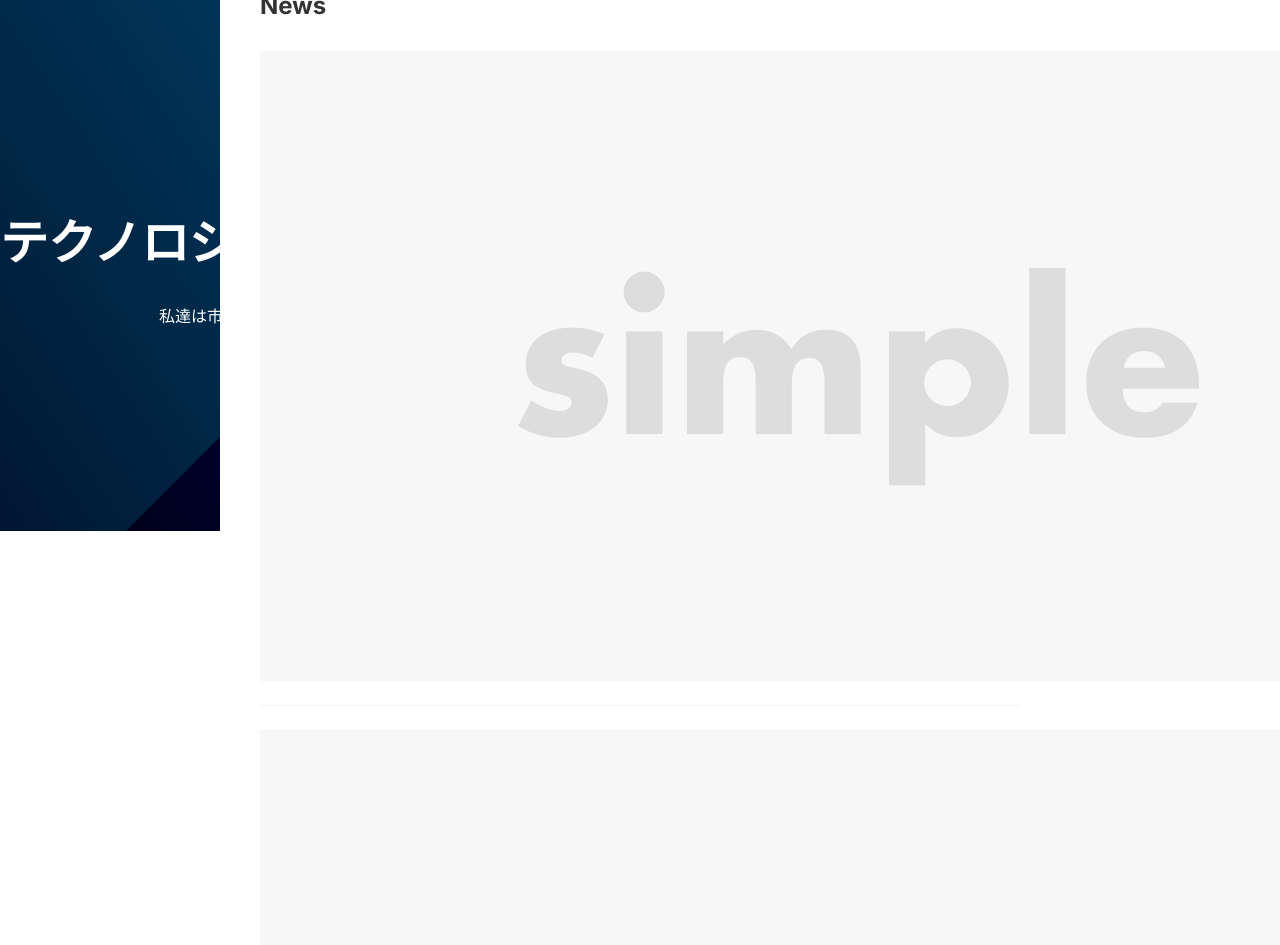
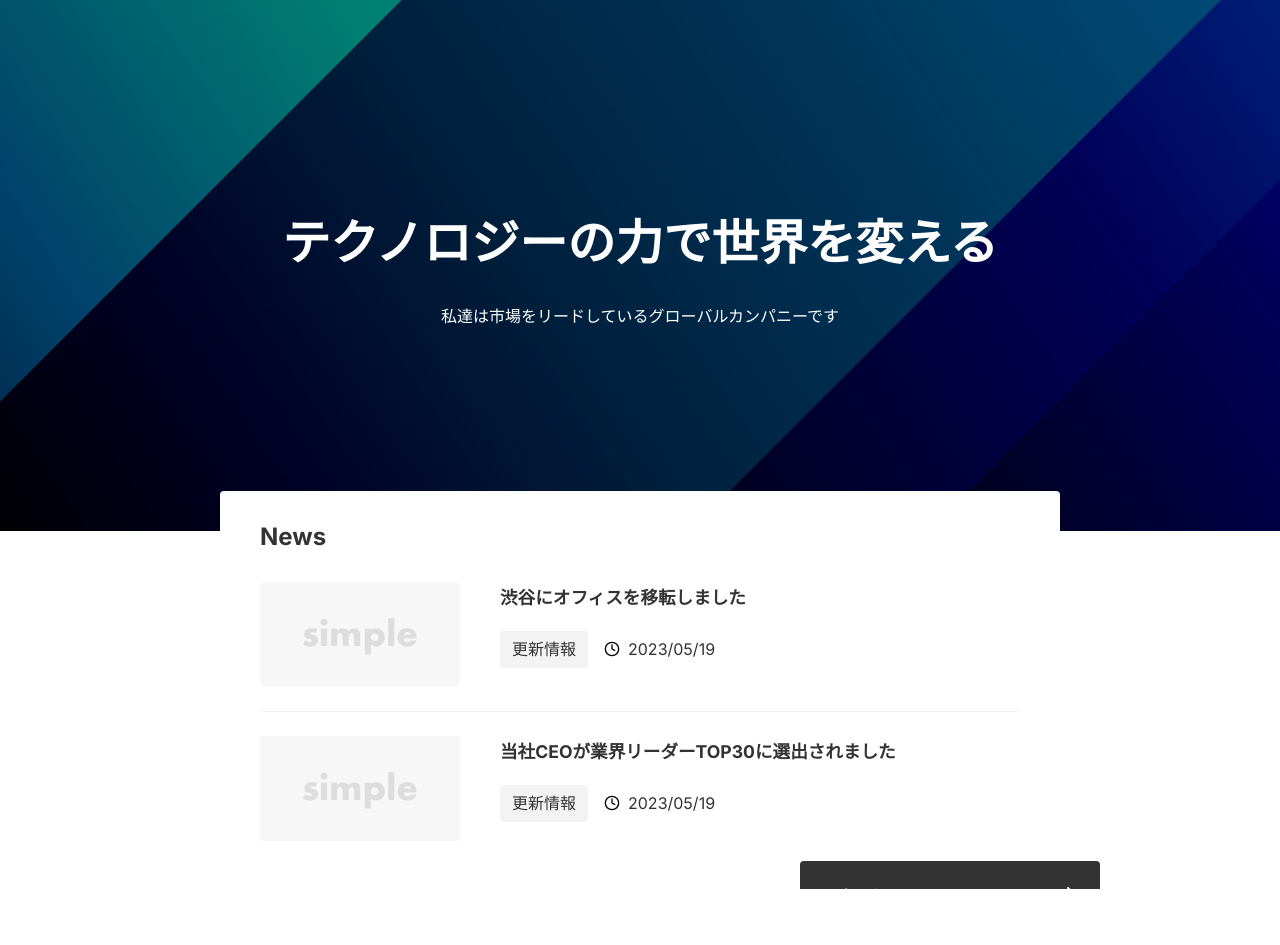
Before and after one commit to blazex60/my-next-project, a Next.js app: page / in a window 1280 px wide. Shown: the top 945 px of the page. After the commit the page ends 889 px from the top, so only its background shows below. Built offline with nearby package versions, Linux system fonts and the light colour scheme.

Commit message:
スタイルを修正し、ニュースリストコンポーネントとボタンリンクコンポーネントを追加

```diff
--- /dev/null
+++ b/app/_components/ButtonLink/index.module.css
@@ -0,0 +1,20 @@
+.button {
+    display: block;
+    padding: 20px 40px;
+    border-radius: var(--border-radius);
+    width: 300px;
+    background:
+        url("/arrow-right.svg")no-repeat right 20px center,var(--color-button-primary);
+    color: var(--color-text-unpainted);
+}
+
+.button:hover{
+    opacity: 0.9;
+}
+
+@media(max-width:640px){
+    .button{
+        padding: 16px 24px;
+        width: 100%;
+    }
+}
--- /dev/null
+++ b/app/_components/ButtonLink/index.tsx
@@ -0,0 +1,12 @@
+import styles from "./index.module.css"
+
+type Props = {
+    href: string;
+    children: React.ReactNode;
+};
+
+export default function ButtonLink({href,children}: Props) {
+    return(
+        <a href={href} className={styles.button}>{children}</a>
+    );
+}
--- /dev/null
+++ b/app/_components/NewsList/index.module.css
@@ -0,0 +1,69 @@
+.list{
+    border-bottom: 1px solid var(--color-border-light);
+}
+.list:last-child {
+    border-bottom: none;
+}
+
+.link{
+    display: flex;
+    align-items: flex-start;
+    gap: 40px;
+    padding: 24px 0;
+}
+
+.image{
+    width: 200px;
+    height: auto;
+    border-radius: var(--border-radius);
+}
+
+.title {
+    font-size: 1.1rem;
+    font-weight: bold;
+    margin-bottom: 0.5rem;
+}
+
+.meta{
+    display: flex;
+    align-items: center;
+    gap: 16px;
+}
+
+.tag{
+    background-color: var(--color-bg-sub);
+    padding: 4px 12px;
+    border-radius: var(--border-radius);
+    white-space: nowrap;
+    font-size: 1rem;
+}
+
+.date{
+    display: flex;
+    align-items: center;
+    gap: 8px;
+    margin: 0.8rem 0;
+    font-size: 1rem;
+}
+
+@media (max-width: 640px) {
+    .link{
+        display: block;
+        padding: 16px 0;
+    }
+    .image{
+        display: none;
+    }
+
+    .title{
+        font-size: 1rem;
+        font-weight: bold;
+        margin-bottom: 0.4rem;
+    }
+
+    .meta{
+        display: flex;
+        align-items: center;
+        gap: 16px;
+    }
+}
--- a/app/globals.css
+++ b/app/globals.css
@@ -1,5 +1,7 @@
-:root{
-  --font-mono:ui-monospace,Menlo,Monaco,"Cascadia Mono","Segoe UI Mono","Roboto Mono","Oxygen Mono","Ubuntu Monospace","Source Code Pro","Fira Mono","Droid Sans Mono","Courier New",monospace;
+:root {
+  --font-mono: ui-monospace, Menlo, Monaco, "Cascadia Mono", "Segoe UI Mono",
+    "Roboto Mono", "Oxygen Mono", "Ubuntu Monospace", "Source Code Pro",
+    "Fira Mono", "Droid Sans Mono", "Courier New", monospace;
   --color-text-main: #333;
   --color-text-sub: #999;
   --color-text-unpainted: #fff;
@@ -12,11 +14,11 @@
   --color-border: #ddd;
   --color-border-light: #f3f3f3;
   --color-current: #eee;
-  --color-buttom-primary: #333;
+  --color-button-primary: #333;
   --border-radius: 4px;
 }
 
-*{
+* {
   box-sizing: border-box;
   padding: 0;
   margin: 0;
@@ -28,22 +30,24 @@ body {
   overflow-x: hidden;
 }
 
-body{
-  font-family: -apple-system,BlinkMacSystemFont,"Helvetica Neue",YuGothic,"ヒラギノ角ゴ ProN W3",Hiragino Kaku Gothic ProN,Arial,"メイリオ",meiryo,sans-serif;
+body {
+  font-family: -apple-system, BlinkMacSystemFont, "Helvetica Neue", YuGothic,
+    "ヒラギノ角ゴ ProN W3", Hiragino Kaku Gothic ProN, Arial, "メイリオ", meiryo,
+    sans-serif;
   color: var(--color-text-main);
   line-height: 1.8;
 }
 
-code{
-  font-family: menlo,inconsolata,monospace;
+code {
+  font-family: menlo, inconsolata, monospace;
 }
 
-a{
+a {
   color: inherit;
   text-decoration: none;
 }
 
 ol,
-ul{
+ul {
   list-style: none;
 }
--- a/app/page.module.css
+++ b/app/page.module.css
@@ -1,9 +1,9 @@
 .top {
-  position: absolute;
+  position: relative;
   display: flex;
   align-items: center;
   justify-content: center;
-  background-color: rgba(0,0,0,0.5);
+  background-color: rgba(0, 0, 0, 0.5);
   color: #fff;
   overflow: hidden;
   padding: 200px 0;
@@ -16,12 +16,12 @@
   margin-bottom: 1rem;
 }
 
-.description{
+.description {
   text-align: center;
 }
 
-.bgimg{
-  position:absolute;
+.bgimg {
+  position: absolute;
   top: 0;
   right: 0;
   width: 100%;
@@ -34,7 +34,7 @@
   z-index: -1;
 }
 
-.news{
+.news {
   position: relative;
   background-color: #fff;
   width: 840px;
@@ -42,8 +42,14 @@
   padding: 24px 40px;
   border-radius: var(--border-radius);
 }
-.newsTitle{
+.newsTitle {
   font-size: 1.5rem;
+}
+
+.newsLink {
+  position: absolute;
+  right: -40px;
+  bottom: -40px;
 }
 
 .list {
@@ -53,15 +59,51 @@
   border-bottom: none;
 }
 
-.link{
-  display:flex;
+.link {
+  display: flex;
   align-items: flex-start;
   gap: 40px;
   padding: 24px 0;
 }
-/*力尽きた…*/
+
 .image {
+  width: 200px;
+  height: auto;
+  border-radius: var(--border-radius);
+}
 
+.newsItemTitle {
+  font-size: 1.1rem;
+  font-weight: bold;
+  margin-bottom: 0.5rem;
+}
+
+.meta {
+  display: flex;
+  align-items: center;
+  gap: 16px;
+}
+
+.tag {
+  background-color: var(--color-bg-sub);
+  padding: 4px 12px;
+  border-radius: var(--border-radius);
+  white-space: nowrap;
+  font-size: 1rem;
+}
+
+.date {
+  display: flex;
+  align-items: center;
+  gap: 8px;
+  margin: 0.8rem 0;
+  font-size: 1rem;
+}
+
+@media (max-width: 1000px) {
+  .news {
+    width: calc(100% - 160px);
+  }
 }
 
 @media (max-width: 640px) {
@@ -73,13 +115,13 @@
     text-align: left;
   }
 
-  .description{
+  .description {
     text-align: center;
     font-size: 0.9rem;
     text-align: left;
   }
 
-  .bgimg{
+  .bgimg {
     position: absolute;
     top: 0;
     right: 0;
@@ -91,4 +133,14 @@
     justify-content: center;
     z-index: -1;
   }
+  .news {
+    width: calc(100% - 32px);
+    padding: 16px 24px;
+  }
+  .newsLink{
+    position: absolute;
+    right: auto;
+    bottom: auto;
+    margin-top: 16px;
+  }
 }
--- a/app/page.tsx
+++ b/app/page.tsx
@@ -1,5 +1,6 @@
 import Image from 'next/image';
 import Styles  from './page.module.css';
+import ButtonLink from '@/app/_components/ButtonLink';
 
 type News = {
   id: string;
@@ -74,6 +75,9 @@ export default function Home() {
               </div>
             </li>))}
         </ul>
+        <div className={Styles.newsLink}>
+          <ButtonLink href="/news">もっとみる</ButtonLink>
+        </div>
       </section>
     </>
   )
```
Also changed, not shown: app/_components/NewsList/index.tsx (added, +43 -0 lines).
